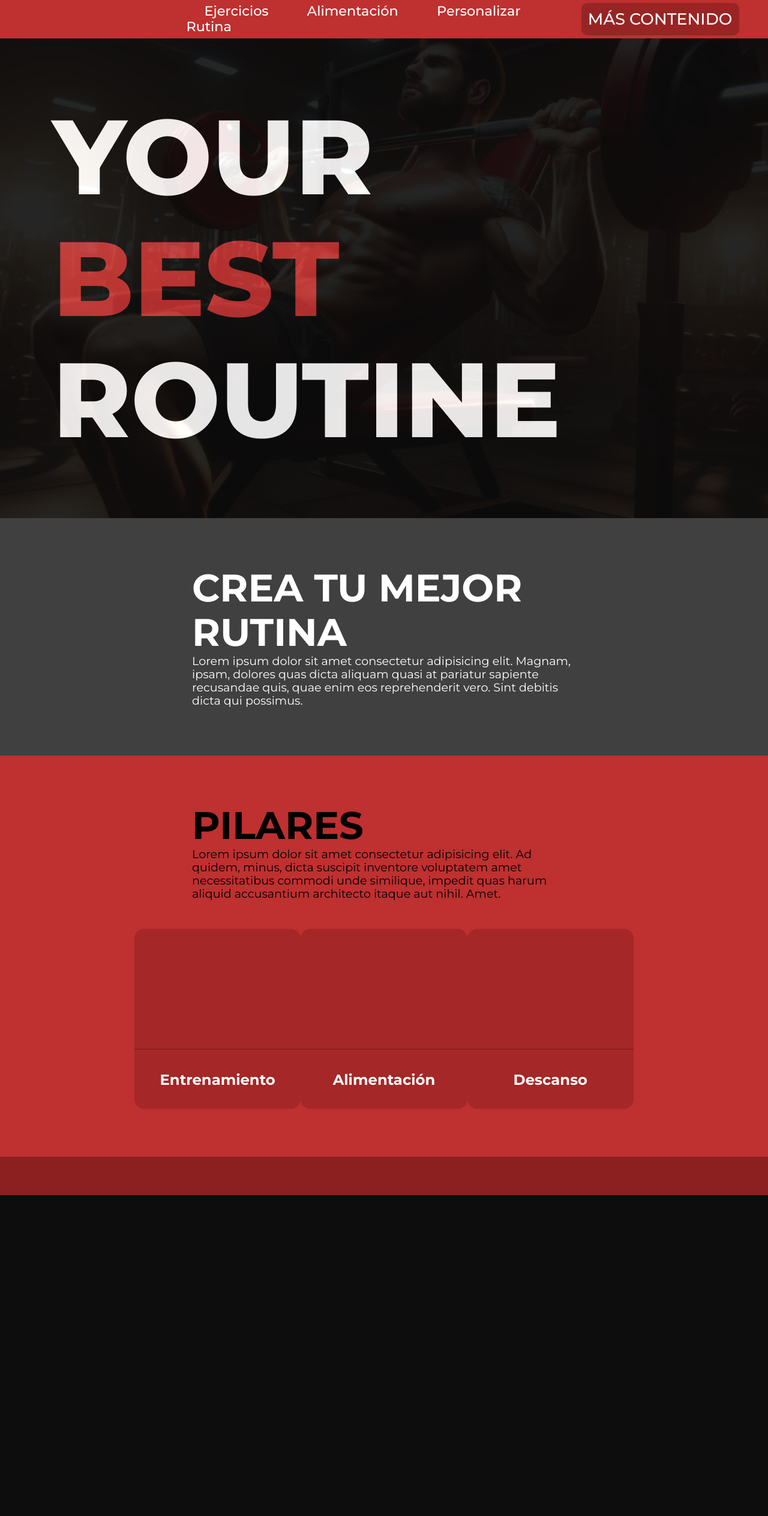
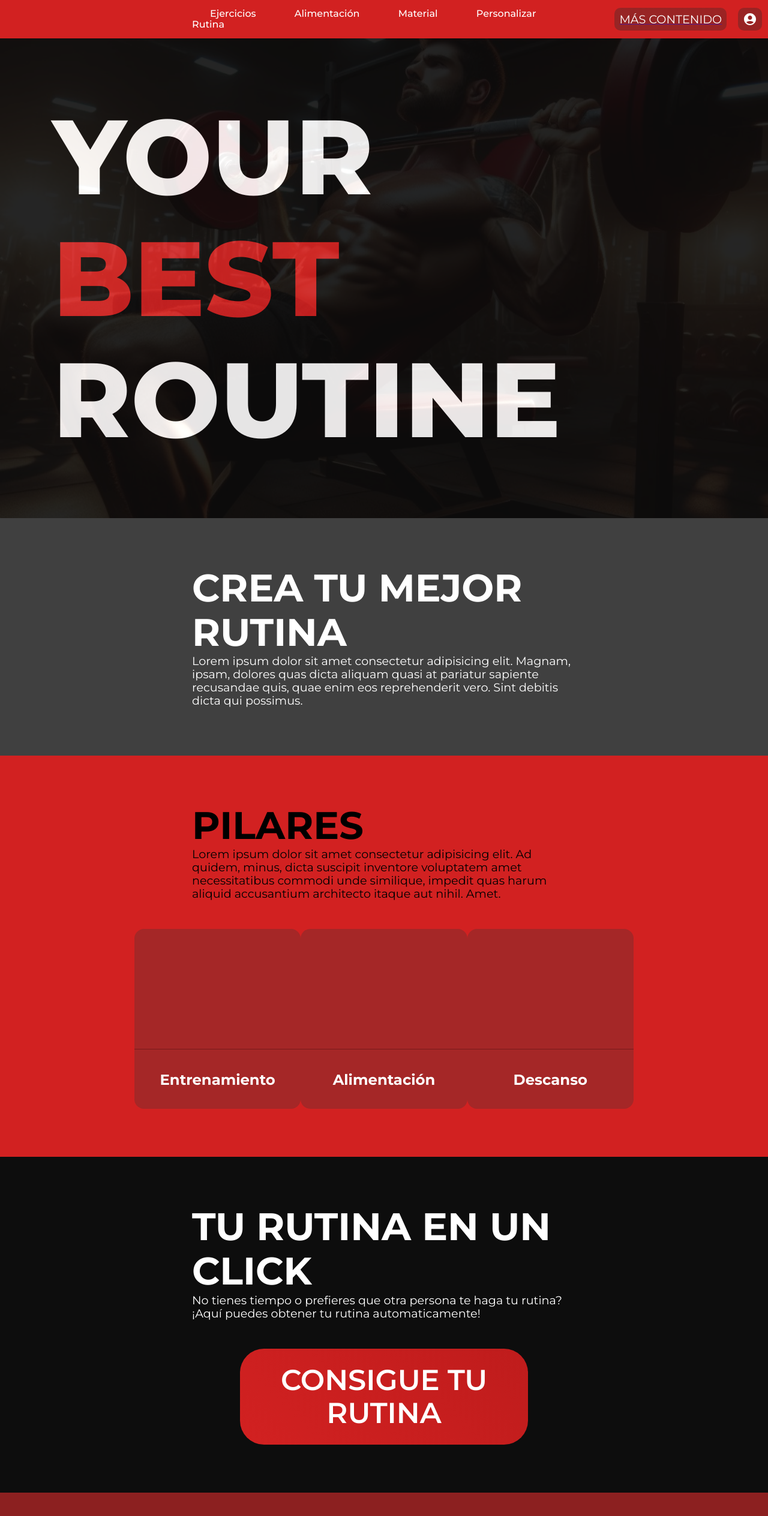
Before and after one commit to alanalcaniz/yourbestroutine, a plain HTML site: page index.html in a window 1280 px wide. Shown: the whole page at 60% size. Before the commit the page ends 1993 px from the top, so only its background shows below. Drawn offline with Linux system fonts and the light colour scheme.

Commit message:
boton-rutina

```diff
--- a/css/style.css
+++ b/css/style.css
@@ -1,6 +1,6 @@
 :root{
     --darkred: #8c2020;
-    --red: #bf3030;
+    --red: #d22121;
     --lightred: #bf8173;
     --gray: #404040;
     --black: #0d0d0d;
@@ -51,15 +51,28 @@ header{
     display: flex;
     align-items: center;
     justify-content: right;
-    margin-right: 3%;
+    flex-direction: row;
 }
 
 .boton{
     background: linear-gradient(45deg, #962525, #9c2323);
     border-radius: 10px;
-    display: inline-block;
-    padding: .5em;
+    display: flex;
+    justify-content: center;
+    align-items: center;
+    height: 2.4em;
+    width: auto;
+    padding: 0 .5em;
     color: white;
+    margin: 0 .6em;
+}
+
+.boton a{
+    text-decoration: none;
+}
+
+.boton a:visited{
+    text-decoration: none;
 }
 
 .boton:hover{
@@ -75,11 +88,11 @@ li{
     margin: 0 20px;
 }
 
-a{
+.links-header a{
     text-decoration: none;
     color: #ffffff;
     font-weight: 500;
-    font-size: 1.4em;
+    font-size: 1em;
     padding: 10px;
     border-radius: 15px;
     transition: font-size .4s;
@@ -87,7 +100,7 @@ a{
 
 li a:hover{
     background-color: #b42c2c;
-    font-size: 1.45em;
+    font-size: 1.05em;
 }
 
 .intro{
@@ -146,7 +159,7 @@ li a:hover{
     justify-content: center;
     align-items: center;
     flex-direction: column;
-    margin: 5em;
+    margin: 5em 0;
 
 }
 
@@ -190,6 +203,37 @@ li a:hover{
     font-size: 1.3em;
 }
 
+.rutina-personalizada{
+    color: white;
+    display: flex;
+    justify-content: center;
+    align-items: center;
+}
+
+.contenedor-rutina{
+    width: 50vw;
+    display: flex;
+    align-items: center;
+    flex-direction: column;
+    margin: 5em 0 0 0;
+}
+
+.boton-obtener-rutina{
+    width: 30em;
+    height: 10em;
+    background: linear-gradient(45deg, #d22121, #bf1c1c);
+    border-radius: 2.5em;
+    display: flex;
+    text-align: center;
+    justify-content: center;
+    margin: 3em 0 5em 0;
+}
+
+.boton-obtener-rutina p{
+    font-size: 3em;
+    font-weight: 600;
+}
+
 footer{
     background: var(--darkred);
     height: 8vh;
--- a/index.html
+++ b/index.html
@@ -3,7 +3,7 @@
 <head>
     <meta charset="UTF-8">
     <meta name="viewport" content="width=device-width, initial-scale=1.0">
-    <title>Document</title>
+    <title>Your Best Routine</title>
     <link rel="stylesheet" href="css/normalize.css">
     <link rel="stylesheet" href="css/style.css">
     <link rel="preconnect" href="https://fonts.googleapis.com">
@@ -17,6 +17,7 @@
             <ul>
                 <li><a href="">Ejercicios</a></li>
                 <li><a href="">Alimentación</a></li>
+                <li><a href="">Material</a></li>
                 <li><a href="">Personalizar Rutina</a></li>
             </ul>
         </div>
@@ -26,6 +27,9 @@
                     <p>MÁS CONTENIDO</p>
                 </div>
             </a>
+            <div class="boton">
+                <img src="img/account_circle_white_24dp.svg" alt="">
+            </div>
         </div>
     </header>
     <main>
@@ -77,6 +81,13 @@
                 </div>
             </div>
         </div>
+        <div class="rutina-personalizada">
+            <div class="contenedor-rutina">
+                <h2>TU RUTINA EN UN CLICK</h2>
+                <p>No tienes tiempo o prefieres que otra persona te haga tu rutina? ¡Aquí puedes obtener tu rutina automaticamente!</p>
+                <div class="boton boton-obtener-rutina"><p>CONSIGUE TU RUTINA</p></div>
+            </div>
+        </div>
     </main>
     <footer></footer>
 </body>
```
Also changed, not shown: entrenamiento.html (added, +11 -0 lines), textoentrenamiento.txt (added, +43 -0 lines), img/account_circle_white_24dp.svg (added), textoindex.txt (added).
